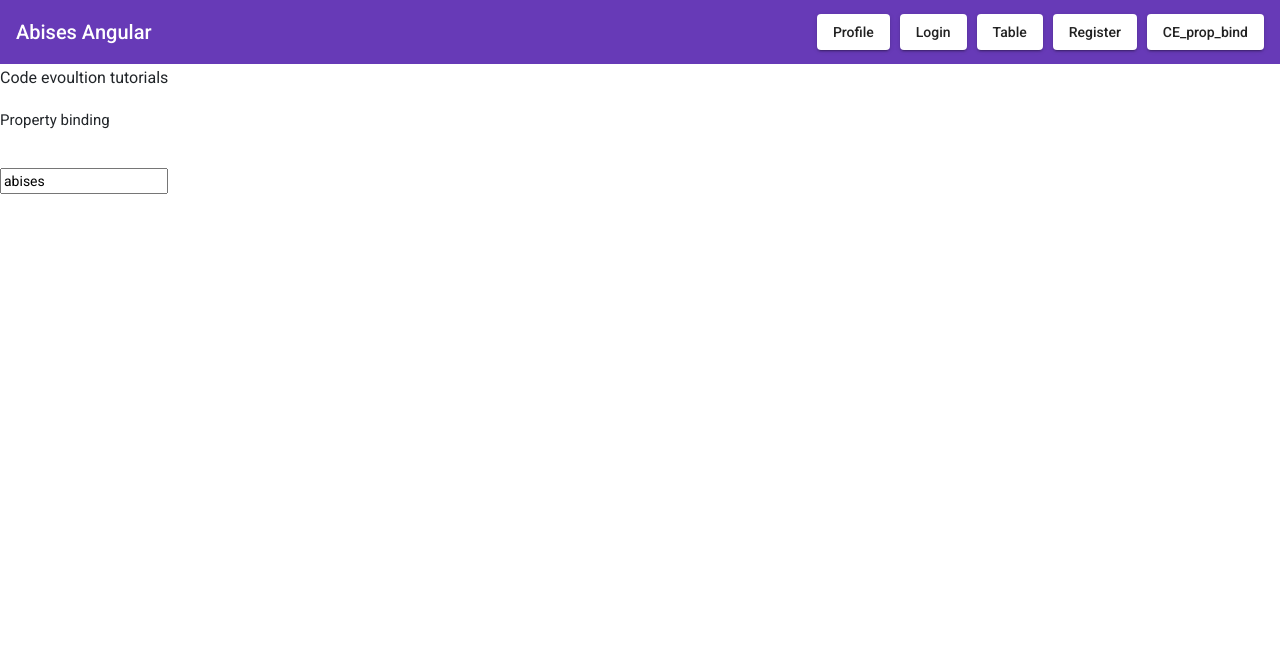
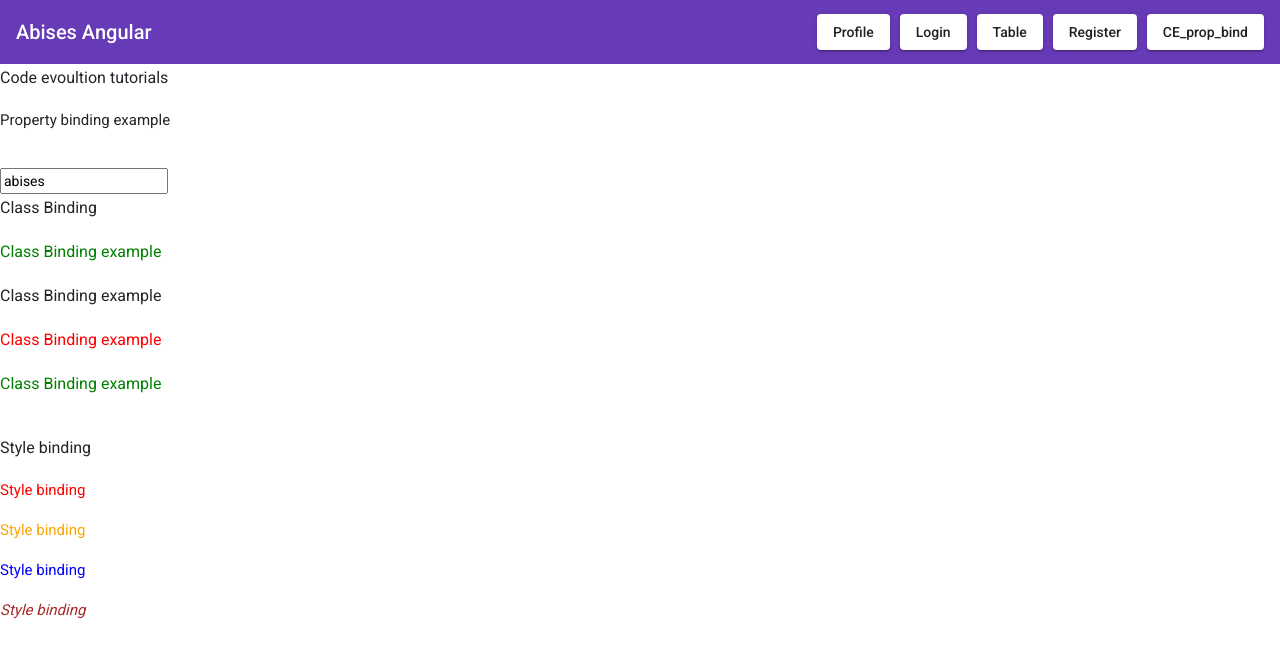
Before and after one commit to AbisesWeerasekera/angular_tutorial, an Angular app in the folder angular-material/: page /codeevolution in a window 1280 px wide. Shown: the top 656 px of the page. Built offline with nearby package versions, Linux system fonts and the light colour scheme.

Commit message:
addedstyle binding

```diff
--- a/angular-material/src/app/cevolution/cevolution.component.css
+++ b/angular-material/src/app/cevolution/cevolution.component.css
@@ -0,0 +1,7 @@
+.text_success{
+    color:green;
+}
+
+.text_warning{
+    color: red;
+}
--- a/angular-material/src/app/cevolution/cevolution.component.html
+++ b/angular-material/src/app/cevolution/cevolution.component.html
@@ -1,5 +1,19 @@
 <h3>Code evoultion tutorials</h3>
-<h4>Property binding</h4>
+
+<h4>Property binding example</h4>
 <br/>
+<input [id]="myId" type="text" value="abises">
+<br>
 
-<input [id]="myId" type="text" value="abises">
+<h3>Class Binding</h3>
+<h3 class="text_success">Class Binding example</h3>
+<h3 [class.text-warning]="hasError">Class Binding example</h3>
+<h3 [class]="successClass">Class Binding example</h3>
+<h3 [ngClass]="messageClass">Class Binding example</h3>
+
+<br/>
+<h3>Style binding</h3>
+<h4 [style.color]="'red'">Style binding</h4>
+<h4 [style.color]="highlight">Style binding</h4>
+<h4 [style.color]="hasError?'green':'blue'">Style binding</h4>
+<h4 [ngStyle]="title">Style binding</h4>
--- a/angular-material/src/app/cevolution/cevolution.component.ts
+++ b/angular-material/src/app/cevolution/cevolution.component.ts
@@ -6,7 +6,26 @@ import { Component, OnInit } from '@angular/core';
   styleUrls: ['./cevolution.component.css']
 })
 export class CevolutionComponent implements OnInit {
+  //properties
+  //property binding
   public myId = "textid";
+ //----
+  //class binding
+  public successClass = "text_warning";
+  public hasError = false;
+
+  public messageClass={ //object
+    "text_success" : !this.hasError,
+    "text_warning":this.hasError
+  }
+//----
+
+//style binding
+public highlight = "orange";
+public title = {
+  color:"brown",
+  fontStyle : "italic"
+}
 
   constructor() { }
 
```
